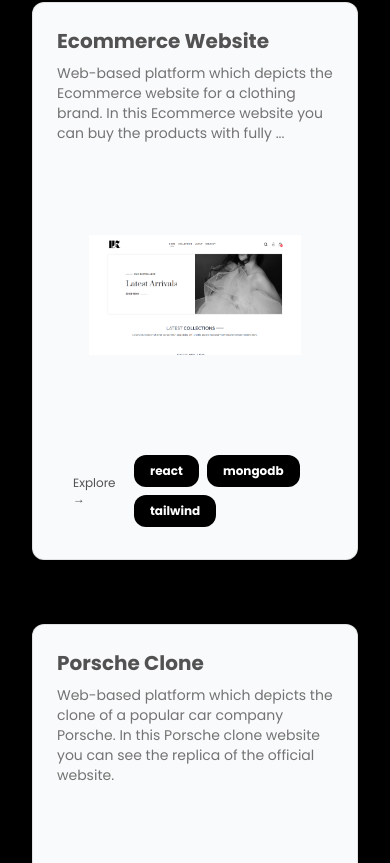
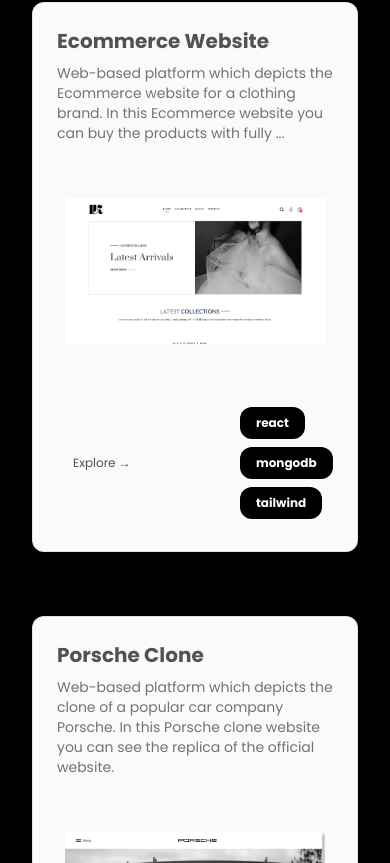
Before and after one commit to indranoojk/ik-portfolio, a React (Vite) app: page / in a window 390 px wide. Shown: the part 3301-4164 px from the top of the page. Built offline with nearby package versions, Linux system fonts and the light colour scheme.

Commit message:
3d card mobile edit

```diff
--- a/src/components/3D Card Effect/ThreeDCardDemo.jsx
+++ b/src/components/3D Card Effect/ThreeDCardDemo.jsx
@@ -31,7 +31,7 @@ export function ThreeDCardDemo() {
                 {item.description}
               </CardItem>
 
-              <CardItem translateZ={100} className="w-full mt-4 p-8">
+              <CardItem translateZ={100} className="w-full mt-4 p-2 lg:p-8">
                 <img
                   src={item.image}
                   alt={item.name}
@@ -51,7 +51,7 @@ export function ThreeDCardDemo() {
                   Explore →
                 </CardItem>
 
-                <div className="mt-4 flex flex-wrap gap-2 py-2">
+                <div className="mt-4 flex flex-col lg:flex-row lg:flex-wrap gap-2 py-2">
                   {item.tags.map((tag) => (
                     <CardItem
                       key={tag.name}
```
